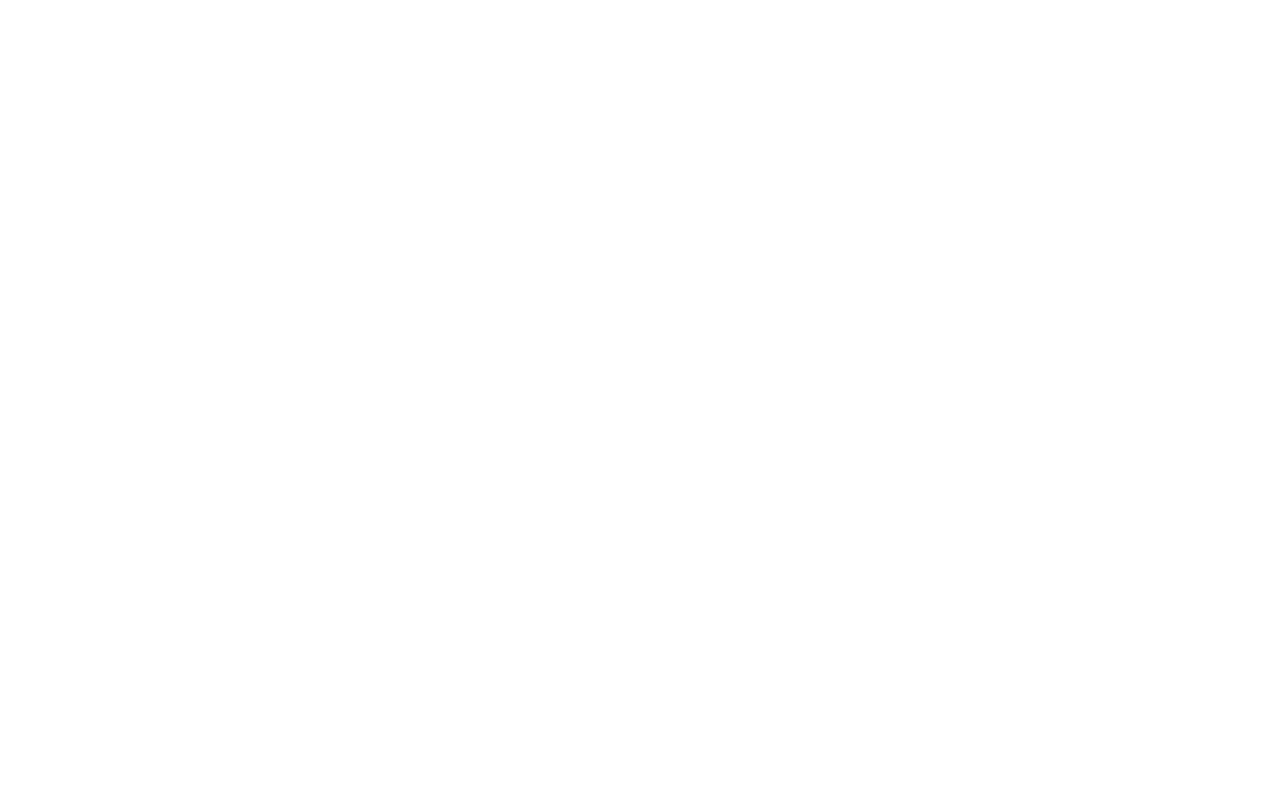
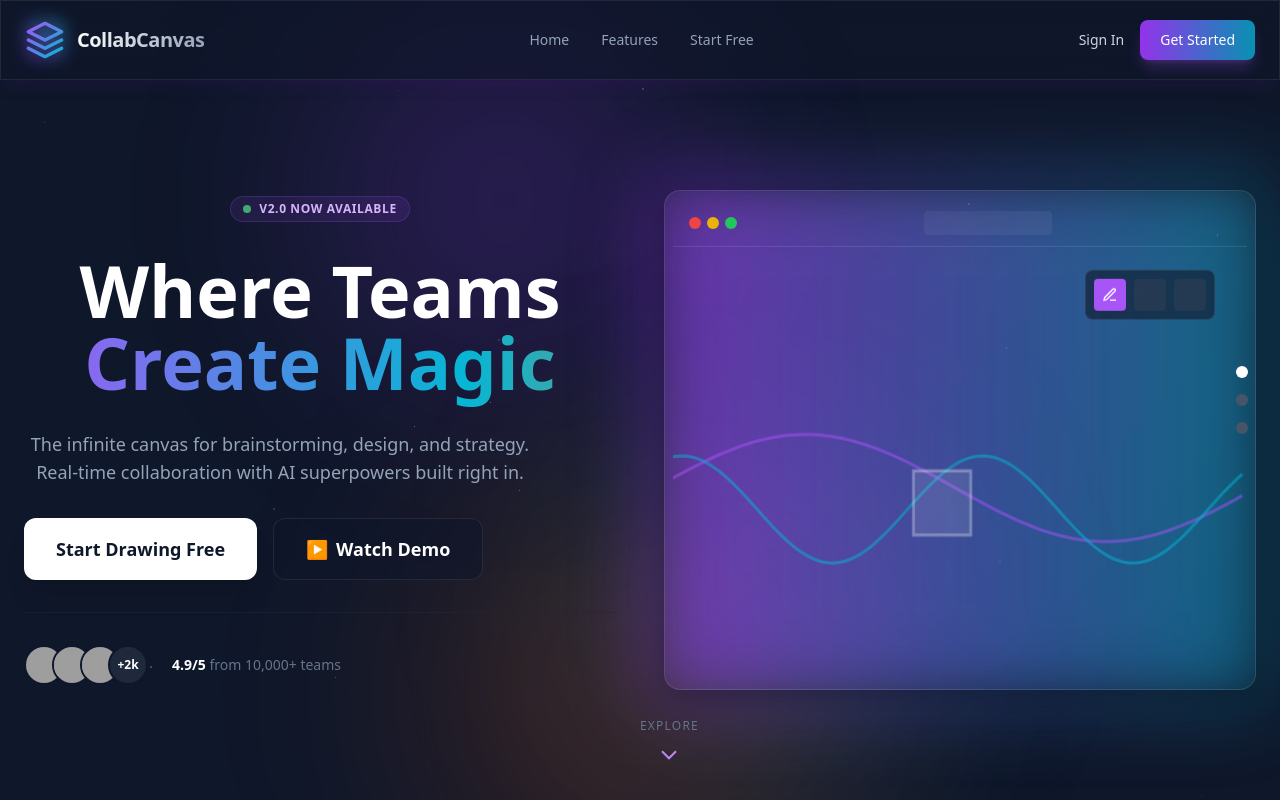
Before and after one commit to VENKATARAMANA-T/Real-Time-Collaborative-Digital-Canvas, a React app in the folder Frontend/: page / in a window 1280 px wide. Before the commit this address had no page. Built offline with nearby package versions, Linux system fonts and the light colour scheme; grey boxes are pictures that could not be loaded; the HTML template or start-up script is replaced by a standard one.

Commit message:
Updated Frontend

```diff
--- a/Frontend/src/App.jsx
+++ b/Frontend/src/App.jsx
@@ -11,6 +11,7 @@
  return (
     <Router>
       <Routes>
+        <Route path="/" element={<CollabCanvasApp />} />
         <Route path="/home" element={<CollabCanvasApp />} />
         <Route path="/profile" element={<UserProfileUI />} />
         <Route path="/help" element={<HelpSystemUI />} />
```
